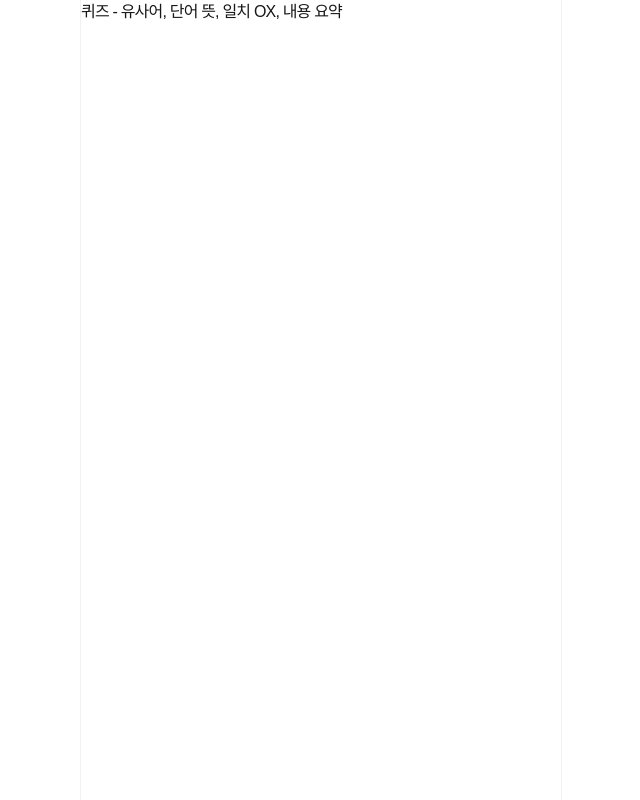
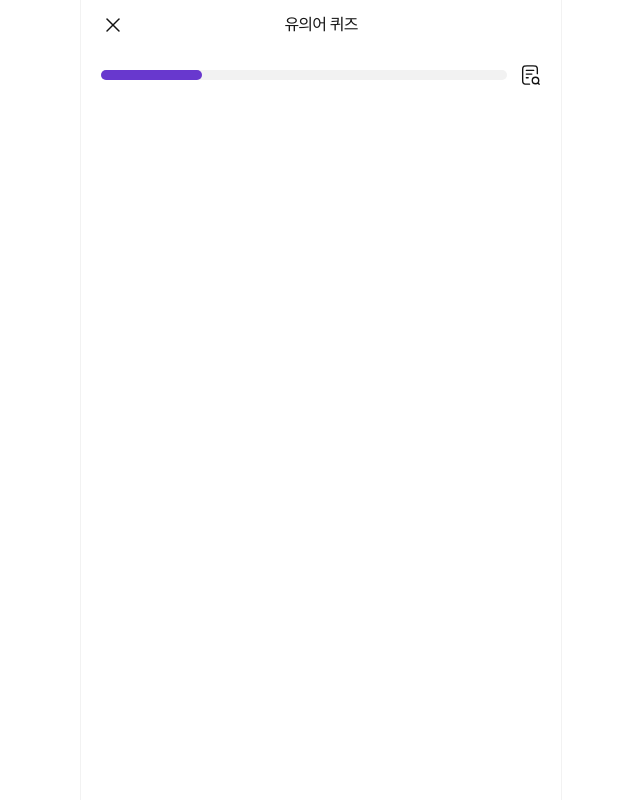
Before and after one commit to POTENDAY-NEWQUIZ/NEWQUIZ-FE, a Next.js app: page /quiz in a window 1280 px wide. Shown: the whole page, without its empty margins (319-959 px from the left). Built offline with nearby package versions, Linux system fonts and the light colour scheme; a web font is replaced by a local one.

Commit message:
[feat] : 프로그레시브 바 구현

```diff
--- a/src/app/article/page.tsx
+++ b/src/app/article/page.tsx
@@ -27,11 +27,14 @@ const Article = () => {
         <ArticleLoading />
       ) : (
         <>
+          {/* 헤더 구역 */}
           <Header
             title="분야 선택하기"
             leftChild={<BackButton />}
             rightChild={<Blank />}
           />
+
+          {/* 카테고리 & 기사 리스트 구역 */}
           <section className="pt-16">
             <Category />
             <ArticleList />
--- a/src/app/quiz/page.tsx
+++ b/src/app/quiz/page.tsx
@@ -1,5 +1,32 @@
+import Header from "@components/header";
+import ProgressiveBar from "@components/quiz/progressive-bar";
+import EventButton from "@components/button/event-button";
+import Blank from "@components/button/blank";
+
+import cancel from "@assets/svg/cancel.svg";
+import hint from "@assets/svg/hint.svg";
+
 const Quiz = () => {
-  return <div>퀴즈 - 유사어, 단어 뜻, 일치 OX, 내용 요약</div>;
+  return (
+    <main>
+      {/* 헤더 구역 */}
+      <Header
+        title="유의어 퀴즈"
+        leftChild={<EventButton icon={cancel} command="back" />}
+        rightChild={<Blank />}
+      />
+
+      {/* 프로그레시브 바 구역 */}
+      <section className="pt-16 mx-5 flex items-center gap-3">
+        <ProgressiveBar total={4} current={1} />
+        <EventButton icon={hint} command="" />
+      </section>
+
+      {/* 퀴즈 구역 */}
+
+      {/* 버튼 구역 */}
+    </main>
+  );
 };
 
 export default Quiz;
--- a/src/app/register/page.tsx
+++ b/src/app/register/page.tsx
@@ -72,7 +72,7 @@ const Register = () => {
     <main className="bg-white">
       <Header
         leftChild={<Blank />}
-        rightChild={<EventButton icon={cancel} command="register" />}
+        rightChild={<EventButton icon={cancel} command="back" />}
       />
 
       <div className="h-screen flex flex-col justify-center p-5">
--- a/src/components/button/event-button.tsx
+++ b/src/components/button/event-button.tsx
@@ -10,8 +10,12 @@ const EventButton = ({ icon, command }: IEventButton) => {
 
   const onClick = () => {
     switch (command) {
-      case "register": {
+      case "back": {
         router.back();
+        break;
+      }
+      case "hint": {
+        // 원문 컴포넌트 올라와야 함
         break;
       }
       default:
@@ -21,7 +25,7 @@ const EventButton = ({ icon, command }: IEventButton) => {
 
   return (
     <button onClick={onClick}>
-      <Image src={icon} width={24} height={24} alt="이벤트버튼" />
+      <Image src={icon} width={24} height={24} alt="이벤트 버튼" />
     </button>
   );
 };
--- /dev/null
+++ b/src/components/quiz/progressive-bar.tsx
@@ -0,0 +1,16 @@
+import { IProgressiveBar } from "@interface/props";
+
+const ProgressiveBar = ({ total, current }: IProgressiveBar) => {
+  const percent = (current / total) * 100;
+
+  return (
+    <div className="w-full h-[10px] bg-[#F2F2F2] rounded-full">
+      <div
+        className="h-[10px] bg-point-lavender rounded-full"
+        style={{ width: `${percent}%` }}
+      ></div>
+    </div>
+  );
+};
+
+export default ProgressiveBar;
--- a/src/interface/props.ts
+++ b/src/interface/props.ts
@@ -75,4 +75,9 @@ export interface IQuizModal {
   button: ReactNode;
 }
 
+export interface IProgressiveBar {
+  total: number;
+  current: number;
+}
+
 /* 요약 인터페이스 */
```
Also changed, not shown: src/assets/svg/hint.svg (added).
